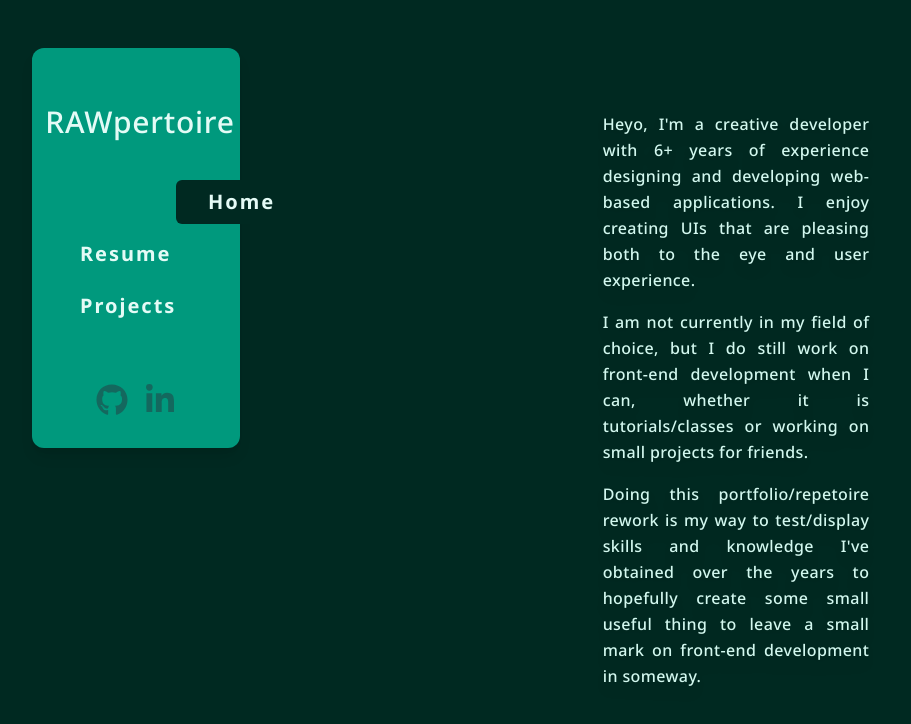
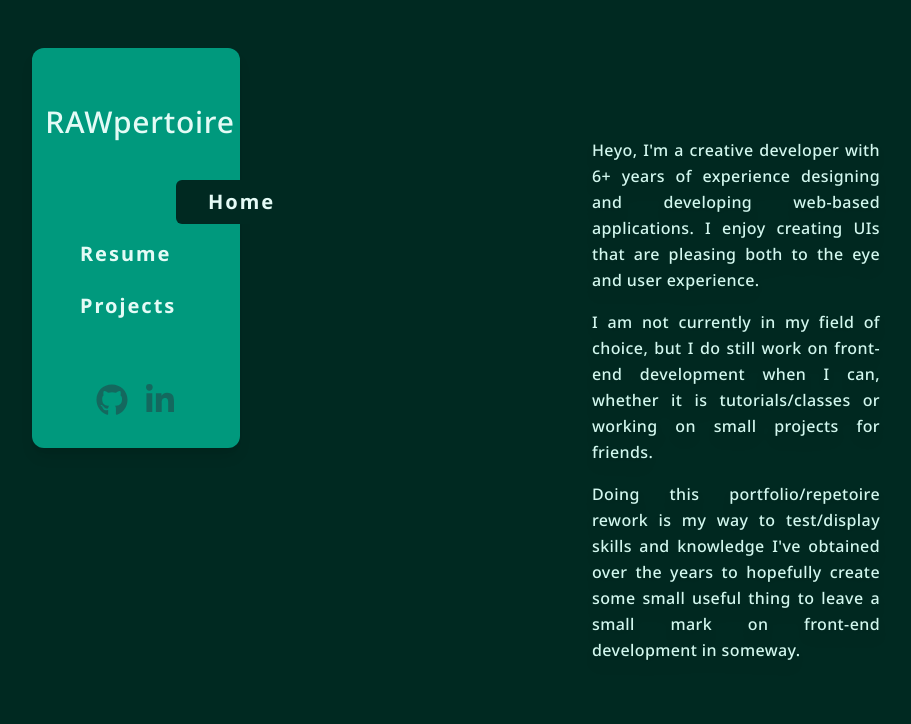
Before and after one commit to RAWoiwode/rawpertoire, a Next.js app: page / in a window 1280 px wide. Shown: the top 724 px of the page, without its empty margins (32-943 px from the left). Built offline with nearby package versions, Linux system fonts and the light colour scheme.

Commit message:
Reworking the mobile view logic slightly; Changing how data is prefetched on Resume page

```diff
--- a/app/layout.tsx
+++ b/app/layout.tsx
@@ -4,8 +4,8 @@ import { Noto_Sans } from "next/font/google";
 import SideNav from "./components/SideNav";
 import "./globals.css";
 import Home from "./page";
+import Projects from "./projects/page";
 import Resume from "./resume/page";
-import Projects from "./projects/page";
 
 const noto_sans = Noto_Sans({
   subsets: ["latin"],
@@ -26,13 +26,15 @@ export default function RootLayout({
     <html lang="en" className={noto_sans.className}>
       <body className="bg-background-950 text-text-50 lg:mx-auto lg:flex lg:min-h-screen lg:p-4">
         <SideNav />
-        <main className="bg-slate-700 hidden space-y-4 overflow-auto py-6 lg:flex lg:w-5/6">
-          {children}
-        </main>
-        <main className="bg-slate-700 flex flex-col space-y-4 py-4 lg:hidden">
-          <Home />
-          <Resume />
-          <Projects />
+        <main className="flex flex-col justify-center space-y-4 overflow-auto py-6 lg:w-5/6">
+          {/* Desktop */}
+          <div className="hidden lg:block">{children}</div>
+          {/* Mobile */}
+          <div className="lg:hidden">
+            <Home />
+            <Resume />
+            <Projects />
+          </div>
         </main>
       </body>
     </html>
--- a/app/page.tsx
+++ b/app/page.tsx
@@ -2,9 +2,9 @@ import MobileHeader from "./components/MobileHeader";
 
 const Home = () => {
   return (
-    <div className="mx-auto content-center p-4 text-text-100 lg:w-1/3">
+    <div className="mx-auto content-center p-4 text-text-100">
       <MobileHeader>About</MobileHeader>
-      <div className="space-y-4 p-4 text-justify text-base drop-shadow-lg lg:mx-auto">
+      <div className="space-y-4 p-4 text-justify text-base drop-shadow-lg lg:mx-auto lg:w-1/3">
         <p>
           Heyo, I&apos;m a creative developer with 6+ years of experience
           designing and developing web-based applications. I enjoy creating UIs
--- a/app/resume/components/JobCard.tsx
+++ b/app/resume/components/JobCard.tsx
@@ -42,7 +42,7 @@ const JobCard = ({ title, date, desc, skills }: Props) => {
   return (
     <div className="flex flex-col lg:flex-row lg:space-x-4">
       <section
-        className="rounded-lg pb-4 transition-all lg:w-2/5 lg:p-6 lg:px-2 lg:hover:translate-x-4 lg:hover:bg-background-800/50 lg:hover:shadow-lg"
+        className="rounded-lg pb-4 transition-all lg:w-2/5 lg:p-6 lg:px-4 lg:hover:translate-x-4 lg:hover:bg-background-800/50 lg:hover:shadow-lg"
         onMouseEnter={handleJobMouseEnter}
         onMouseLeave={handleJobMouseLeave}
       >
--- a/app/resume/page.tsx
+++ b/app/resume/page.tsx
@@ -1,7 +1,22 @@
 import MobileHeader from "../components/MobileHeader";
 import JobCard from "./components/JobCard";
 
-const resumeItems = [
+interface Skill {
+  skill: string;
+  years: number;
+}
+
+interface ResumeItem {
+  title: string;
+  date: string;
+  desc: string;
+  skills: Skill[];
+}
+
+const fetchResumeItems = async (): Promise<ResumeItem[]> => {
+  // Simulate fetching from an API/DB
+
+  return [
     {
       title: "Software Developer, Front-end @ General Motors",
       date: "AUG 2019 - DEC 2020",
@@ -85,15 +100,19 @@ const resumeItems = [
       ],
     },
   ];
+};
 
 /**
  * TODO: Separate data, logic, and ui
+ * TODO: Extract dupe interfaces
  */
-const Resume = () => {
+const Resume = async () => {
+  const resumeItems = await fetchResumeItems();
+
   return (
     <div className="p-4">
       <MobileHeader>Resume</MobileHeader>
-      <div className="space-y-8 p-4">
+      <div className="space-y-8 p-4 lg:mx-auto">
         {resumeItems.map((item) => (
           <JobCard
             key={item.title}
```
Lines whose indentation alone changed are shown as unchanged.
